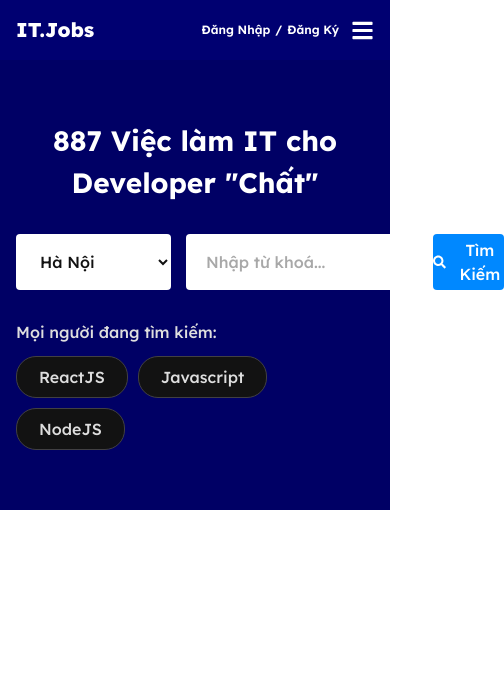
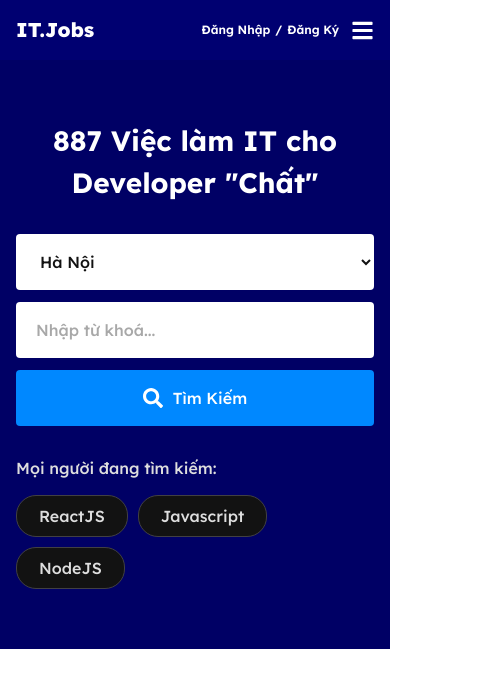
Before and after one commit to trongnp267/project-3, a Next.js app: page / in a window 390 px wide. Shown: the top 688 px of the page, 504 px wide, since content can reach past the window. Built offline with nearby package versions, Linux system fonts and the light colour scheme.

Commit message:
Dựng Section 1 Trang chủ cho Mobile

```diff
--- a/src/app/(pages)/(home)/page.tsx
+++ b/src/app/(pages)/(home)/page.tsx
@@ -12,12 +12,12 @@ export default function Home() {
           </h1>
           <form
             action=""
-            className="flex gap-x-[15px] gap-y-[15px] mb-[30px]"
+            className="flex gap-x-[15px] gap-y-[12px] mb-[30px] flex-wrap"
           >
             <select
               name=""
               id=""
-              className="bg-white w-[240px] h-[56px] rounded-[4px] px-[20px] text-[#121212] font-[500] text-[16px]"
+              className="bg-white md:w-[240px] w-full h-[56px] rounded-[4px] px-[20px] text-[#121212] font-[500] text-[16px]"
             >
               <option value="ha-noi">Hà Nội</option>
               <option value="hcm">Hồ Chí Minh</option>
@@ -29,13 +29,13 @@ export default function Home() {
               className="flex-1 rounded-[4px] h-[56px] px-[20px] text-[#121212] font-[500] text-[16px] bg-white placeholder:text-[#A8A8A8]"
             />
             <button
-              className="bg-[#0088FF] rounded-[4px] w-[240px] h-[56px] flex items-center justify-center gap-[10px] font-[500] text-[16px] text-white"
+              className="bg-[#0088FF] rounded-[4px] md:w-[240px] w-full h-[56px] flex items-center justify-center gap-[10px] font-[500] text-[16px] text-white"
             >
               <FaSearch className="text-[20px]" /> Tìm Kiếm
             </button>
           </form>
           <div
-            className="flex items-center gap-x-[12px] gap-y-[12px] flex-wrap"
+            className="flex items-center gap-x-[12px] gap-y-[15px] flex-wrap"
           >
             <div className="font-[500] text-[16px] text-[#DEDEDE]">
               Mọi người đang tìm kiếm:
```
